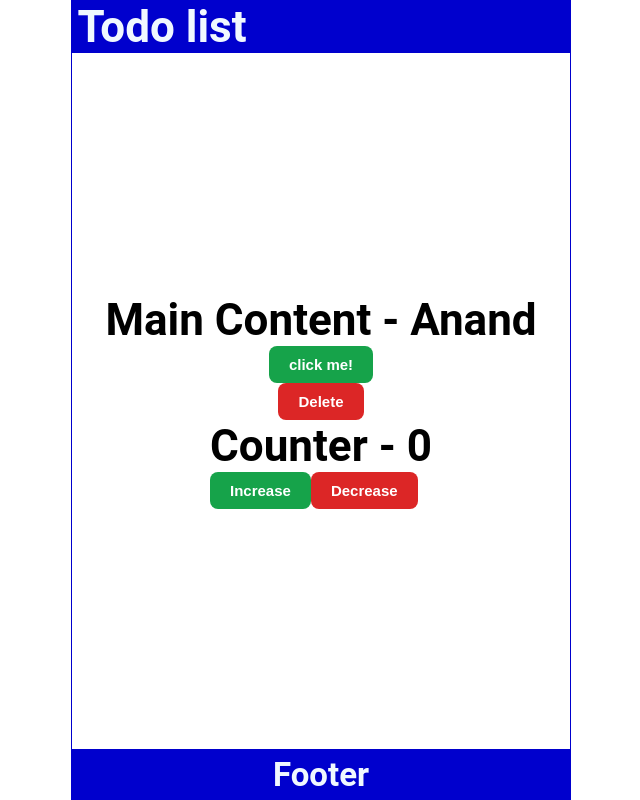
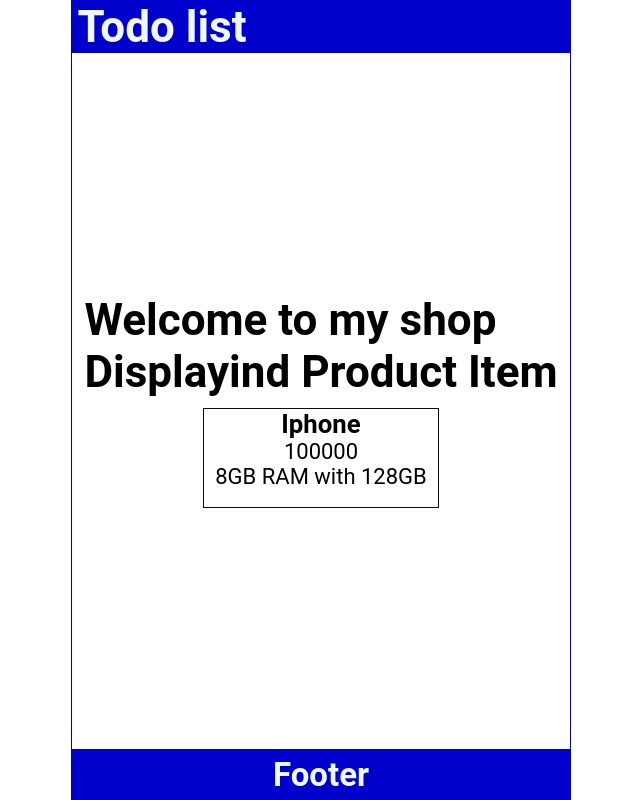
Before and after one commit to anand-emc/TodoApp-React, a React (Vite) app in the folder react/: page / in a window 1280 px wide. Shown: the whole page, without its empty margins (319-959 px from the left). Built offline with nearby package versions, Linux system fonts and the light colour scheme.

Commit message:
today is over

```diff
--- /dev/null
+++ b/package.json
@@ -0,0 +1,5 @@
+{
+  "dependencies": {
+    "styled-components": "^6.6.0"
+  }
+}
--- a/react/src/App.jsx
+++ b/react/src/App.jsx
@@ -3,6 +3,7 @@ import Header from './componnents/Header'
 import Footer from './componnents/footer'
 import Content from './componnents/Content'
 import './App.css'
+import Shop from './componnents/Shop'
 
 let author = "Anand"
 
--- a/react/src/componnents/Content.jsx
+++ b/react/src/componnents/Content.jsx
@@ -1,5 +1,6 @@
 import React from 'react'
 import CounterApp from './CounterApp'
+import Shop from './Shop'
 
 let user = "Anand"
 
@@ -14,10 +15,7 @@ function clean(){
 const Content = () => {
   return (
     <main>
-      <h1>Main Content - {user}</h1>
-      <button className='add-btn' onClick={print}>click me!</button>
-      <button className='delete-btn'  onClick={clean}>Delete</button>
-      <CounterApp/>
+      <Shop/>
     </main>
   )
 }
--- a/react/src/componnents/CounterApp.jsx
+++ b/react/src/componnents/CounterApp.jsx
@@ -8,12 +8,12 @@ let CounterApp = () => {
     console.log(useState(0));
 
     function Increase(){
-      count +=1
+
       setCount(count+1)
     }
 
     function Decrease(){
-      count -=1
+
       setCount(count-1)
     }
 
@@ -22,6 +22,13 @@ let CounterApp = () => {
         <h1>Counter - {count}</h1>
         <button  className='add-btn' onClick={Increase}>Increase</button>
         <button className='delete-btn' onClick={Decrease}>Decrease</button>
+        <button className='New'>Rewared</button>
+        { count>=10 ? (
+          <p>haii yes its work</p>
+        ) : (
+          <p>its works nicsly</p>
+        )
+        }
     </div>
   )
 }
--- /dev/null
+++ b/react/src/componnents/ProductItems.jsx
@@ -0,0 +1,20 @@
+import React from 'react'
+import Shop from './Shop'
+
+const ProductItems = ({product}) => {
+
+    console.log(product)
+
+  return (
+    <div>
+        <h1>Displayind Product Item</h1>
+        <section>
+            <h3>{product.name}</h3>
+            <p>{product.price}</p>
+            <p>{product.decription}</p>
+        </section>
+    </div>
+  )
+}
+
+export default ProductItems
--- /dev/null
+++ b/react/src/componnents/Shop.jsx
@@ -0,0 +1,14 @@
+import React, { useState } from 'react'
+import ProductItems from './ProductItems'
+
+const Shop = () => {
+    let [product,setproduct] = useState({name:"Iphone",price:100000,decription:"8GB RAM with 128GB"})
+  return (
+    <div>
+        <h1>Welcome to my shop</h1>
+        <ProductItems product = {product} />
+    </div>
+  )
+}
+
+export default Shop
--- a/react/src/index.css
+++ b/react/src/index.css
@@ -75,6 +75,23 @@ body {
 }
 
 
+.New:hover {
+  background-color: #492a8f;
+  transform: translateY(-2px);
+}
+
+.New {
+  background-color: #29215a;
+  color: white;
+  padding: 10px 20px;
+  border: none;
+  border-radius: 8px;
+  font-size: 15px;
+  font-weight: 600;
+  cursor: pointer;
+  transition: all 0.2s ease;
+}
+
 header {
   width: 100%;
   padding: 0 0.25em;
@@ -103,3 +120,12 @@ footer {
   display: grid;
   place-content: center;
 }
+
+section{
+  border: 1px solid #0f0c0c;
+  width: 50%;
+  height: 100px;
+  margin: auto;
+  text-align: center;
+  margin-top: 10px;
+}
```
Also changed, not shown: 1 other file (tests, documents, lock files or other folders).
